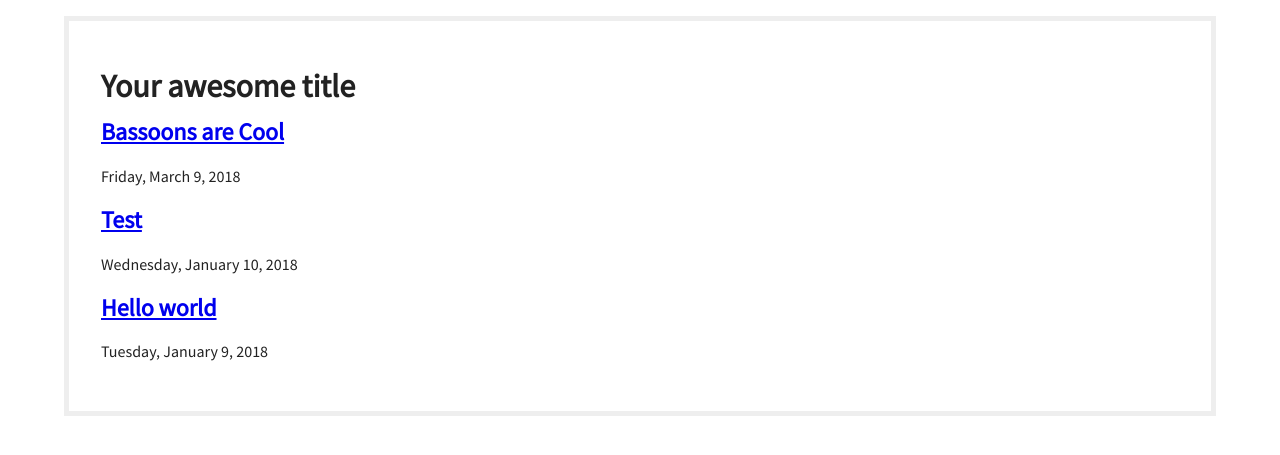
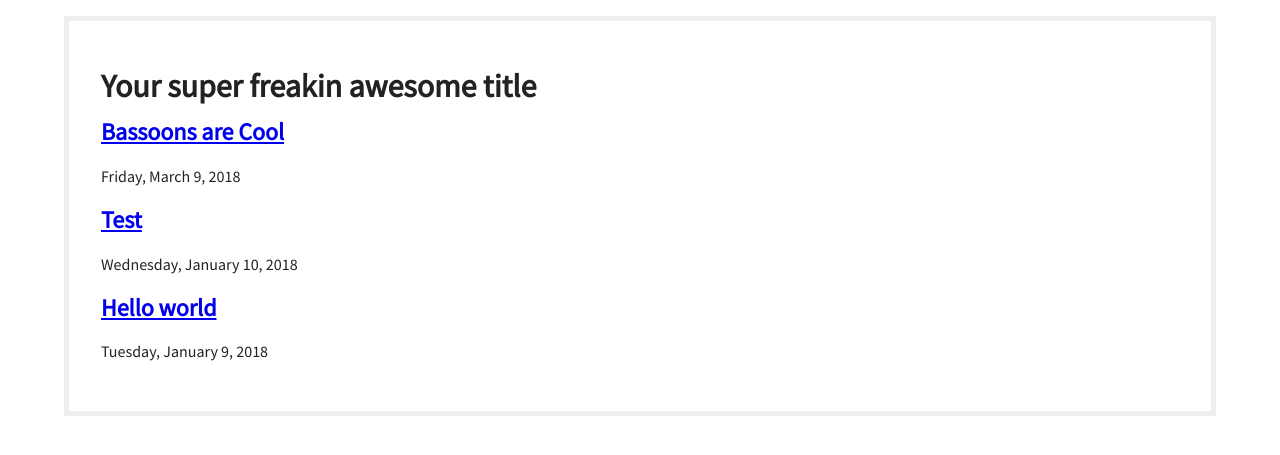
Before and after one commit to zpelz/web1-sp, a Jekyll site: the page built from index.md, in a window 1280 px wide. Shown: the top 455 px of the page. Built offline with Jekyll 4.4.1, drawn with Linux system fonts in a browser that asks for light colours.

Commit message:
Update _config.yml

```diff
--- a/_config.yml
+++ b/_config.yml
@@ -1,9 +1,9 @@
 
 # Site settings
-title: Your awesome title
-description: A starter site
+title: Your super freakin awesome title
+description: A totally rad starter site
 baseurl: "/web1-sp" # folder where your site lives, e.g. /web1-sp - needs to start with a slash
-url: "http://adavidramos.github.io" # the base hostname & protocol for your site, e.g. http://hostname.domain.com
+url: "http://zpelz.github.io" # the base hostname & protocol for your site, e.g. http://hostname.domain.com
 
 # Build settings
 markdown: kramdown
```
